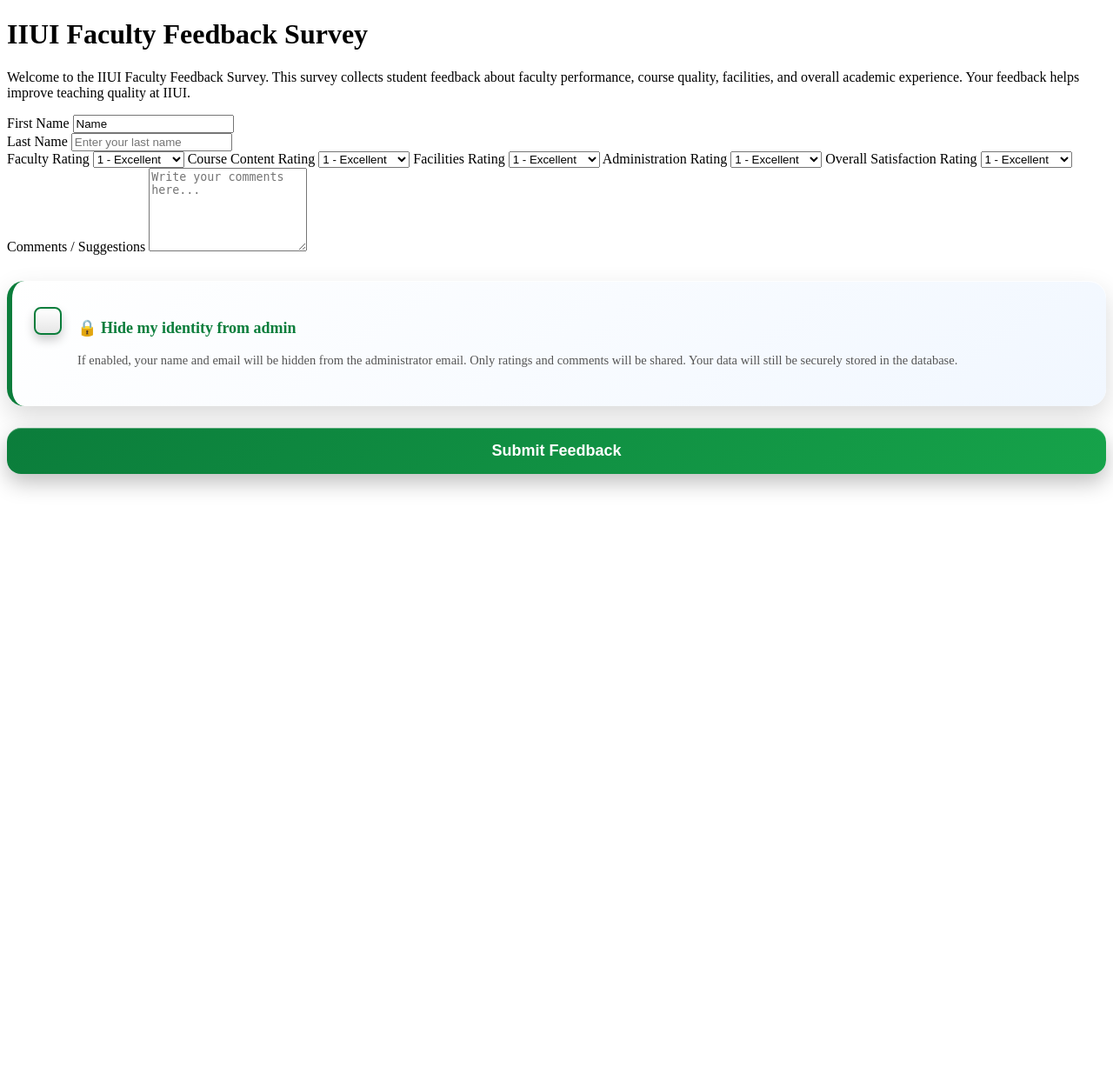
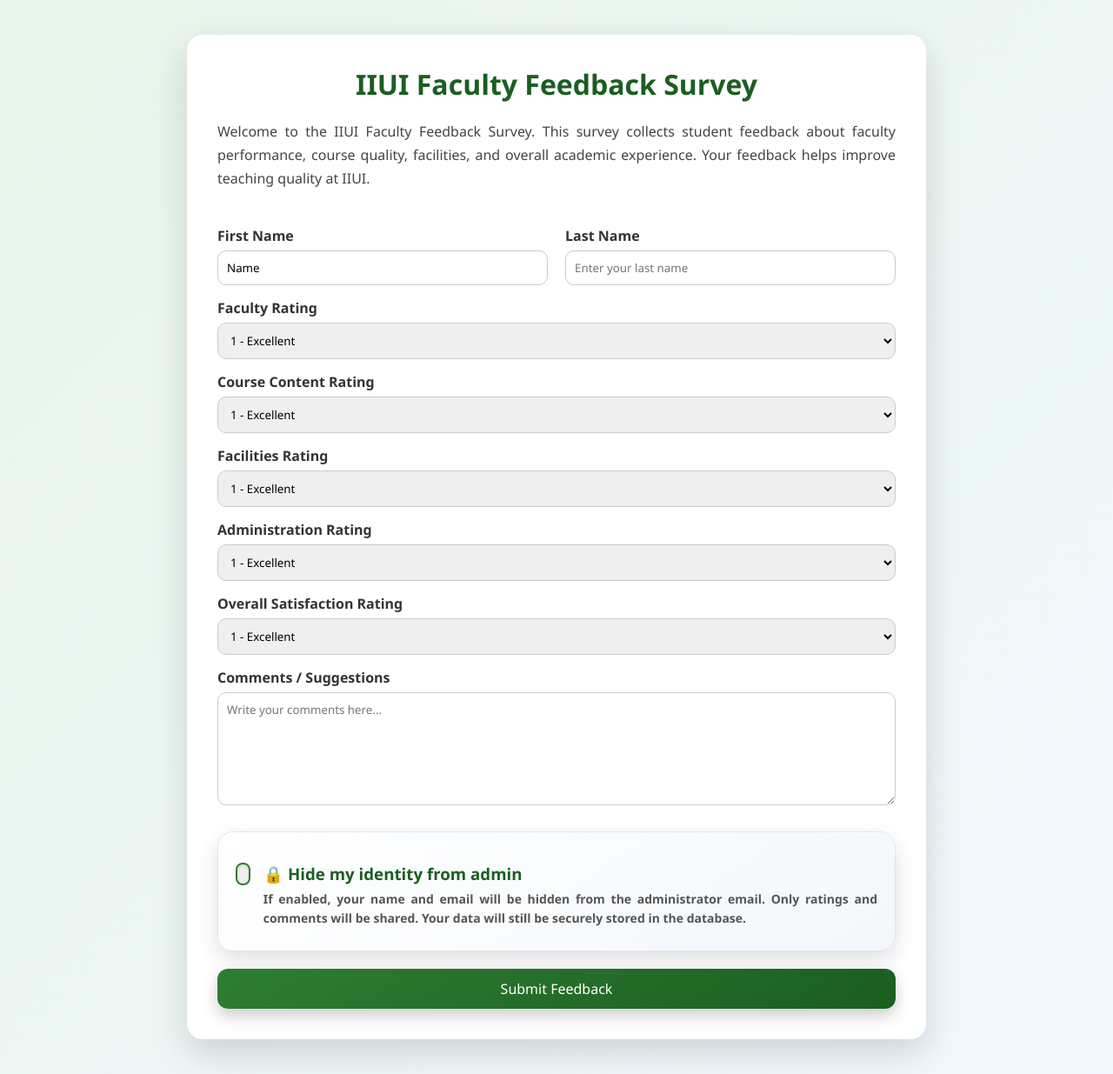
Before and after one commit to FatimaBatool55/IIUIFacultyFeedback, a Flask app: page /feedback in a window 1280 px wide. Shown: the whole page at 87% size. Before the commit the page ends 565 px from the top, so only its background shows below. Run offline with Flask 3, Linux system fonts and the light colour scheme; the visitor is signed in with stand-in values (Sample User, id 1).

Commit message:
Update style.css

```diff
--- a/static/style.css
+++ b/static/style.css
@@ -1,320 +1,213 @@
-<!DOCTYPE html>
-<html lang="en">
-<head>
-    <meta charset="UTF-8">
-    <title>Feedback Submitted</title>
-    <link rel="stylesheet" href="{{ url_for('static', filename='style.css') }}">
-</head>
-<body>
-    <!-- IIUI BANNER -->
-    <div class="iiui-banner">
-        <div class="iiui-brand">
-            <div class="iiui-logo">
-                <div class="iiui-logo-circle">
-                    <span class="logo-main">IIUI</span>
-                    <span class="logo-sub">Islamic University</span>
-                    <span class="logo-star">✦ ✦ ✦</span>
-                </div>
-            </div>
-            <div class="iiui-name">
-                <div class="uni-name">International Islamic University</div>
-                <div class="uni-name-arabic">الجامعة الإسلامية العالمية، إسلام آباد</div>
-            </div>
-        </div>
-        <div class="iiui-campus">
-            <div class="campus-name">ISLAMABAD</div>
-            <div class="campus-sub"><span class="gold-text">✦</span> PAKISTAN <span class="gold-text">✦</span></div>
-        </div>
-    </div>
+/* =========================
+   GLOBAL RESET
+========================= */
 
-    <div class="container">
-        <h1>Thank You!</h1>
-        <p class="intro">
-            Your feedback has been submitted successfully.
-            Thank you for taking the time to help improve the quality of education at IIUI.
-        </p>
-        <a href="/">
-            <button>Submit Another Feedback</button>
-        </a>
-    </div>
-</body>
-</html>
-
-/* ==========================================
-            Select Dropdown Styling
-========================================== */
-
-select{
-
-    appearance:none;
-
-    background-image:
-        linear-gradient(45deg,transparent 50%,#0b7d3b 50%),
-        linear-gradient(135deg,#0b7d3b 50%,transparent 50%);
-
-    background-position:
-        calc(100% - 20px) 50%,
-        calc(100% - 15px) 50%;
-
-    background-size:5px 5px,5px 5px;
-
-    background-repeat:no-repeat;
-
+* {
+    margin: 0;
+    padding: 0;
+    box-sizing: border-box;
+    font-family: "Segoe UI", Tahoma, Geneva, Verdana, sans-serif;
 }
 
+/* =========================
+   BODY
+========================= */
 
-/* ==========================================
-            Button (3D Effect)
-========================================== */
-
-button{
-
-    width:100%;
-
-    margin-top:25px;
-
-    padding:16px;
-
-    font-size:18px;
-
-    font-weight:700;
-
-    color:white;
-
-    background:linear-gradient(135deg,#0b7d3b,#16a34a);
-
-    border:none;
-
-    border-radius:16px;
-
-    cursor:pointer;
-
-    transition:all .3s ease;
-
-    box-shadow:
-
-        0 10px 25px rgba(0,0,0,.25),
-
-        inset 0 1px 0 rgba(255,255,255,.3);
-
+body {
+    background: linear-gradient(135deg, #e8f5e9, #f1f8ff);
+    padding: 40px;
 }
 
+/* =========================
+   MAIN CONTAINER
+========================= */
 
-button:hover{
-
-    transform:translateY(-3px);
-
-    box-shadow:
-
-        0 15px 30px rgba(0,0,0,.3);
-
+.container {
+    max-width: 850px;
+    margin: auto;
+    background: #ffffff;
+    padding: 35px;
+    border-radius: 18px;
+    box-shadow: 0 15px 40px rgba(0, 0, 0, 0.15);
 }
 
+/* =========================
+   HEADINGS
+========================= */
 
-button:active{
-
-    transform:translateY(0px);
-
-    box-shadow:
-
-        0 8px 15px rgba(0,0,0,.2);
-
+h1 {
+    text-align: center;
+    margin-bottom: 20px;
+    color: #1b5e20;
 }
 
-
-/* ==========================================
-            Name Row (Responsive Fix)
-========================================== */
-
-@media(max-width:768px){
-
-    .name-row{
-        flex-direction:column;
-    }
-
+.intro {
+    text-align: justify;
+    margin-bottom: 25px;
+    color: #444;
+    line-height: 1.7;
 }
 
+/* =========================
+   ERROR MESSAGE
+========================= */
 
-/* ==========================================
-            Privacy Card (3D Premium)
-========================================== */
-
-.privacy-card{
-
-    margin-top:30px;
-
-    padding:25px;
-
-    border-radius:20px;
-
-    background:linear-gradient(145deg,#ffffff,#f1f7ff);
-
-    border-left:6px solid #0b7d3b;
-
-    box-shadow:
-
-        0 12px 30px rgba(0,0,0,.15),
-
-        inset 0 1px 0 rgba(255,255,255,.9);
-
-    transition:.3s ease;
-
+.error {
+    background: #ffebee;
+    color: #c62828;
+    padding: 10px;
+    border-radius: 8px;
+    margin-bottom: 15px;
 }
 
+/* =========================
+   LABELS & INPUTS
+========================= */
 
-.privacy-card:hover{
-
-    transform:translateY(-3px);
-
-    box-shadow:
-
-        0 18px 40px rgba(0,0,0,.2);
-
+label {
+    display: block;
+    margin-top: 15px;
+    margin-bottom: 6px;
+    font-weight: 600;
+    color: #333;
 }
 
-
-/* ==========================================
-        Privacy Checkbox Layout
-========================================== */
-
-.privacy-option{
-
-    display:flex;
-
-    gap:18px;
-
-    align-items:flex-start;
-
-    cursor:pointer;
-
+input,
+select,
+textarea {
+    width: 100%;
+    padding: 10px;
+    border-radius: 10px;
+    border: 1px solid #ccc;
+    outline: none;
+    transition: 0.3s;
 }
 
-
-/* Hide default checkbox */
-
-.privacy-option input{
-
-    display:none;
-
+input:focus,
+select:focus,
+textarea:focus {
+    border-color: #2e7d32;
+    box-shadow: 0 0 6px rgba(46, 125, 50, 0.3);
 }
 
+/* =========================
+   BUTTON
+========================= */
 
-/* ==========================================
-        Custom 3D Checkbox
-========================================== */
-
-.custom-check{
-
-    width:28px;
-
-    height:28px;
-
-    min-width:28px;
-
-    border-radius:8px;
-
-    background:linear-gradient(#ffffff,#e6e6e6);
-
-    border:2px solid #0b7d3b;
-
-    box-shadow:
-
-        0 6px 12px rgba(0,0,0,.2),
-
-        inset 0 1px 2px rgba(255,255,255,.8);
-
-    position:relative;
-
-    margin-top:5px;
-
-    transition:.25s;
-
+button {
+    margin-top: 20px;
+    width: 100%;
+    padding: 12px;
+    background: linear-gradient(145deg, #2e7d32, #1b5e20);
+    color: white;
+    border: none;
+    border-radius: 12px;
+    font-size: 16px;
+    cursor: pointer;
+    transition: 0.3s;
+    box-shadow: 0 8px 18px rgba(0, 0, 0, 0.2);
 }
 
-
-/* Hover effect */
-
-.custom-check:hover{
-
-    transform:scale(1.1);
-
+button:hover {
+    transform: translateY(-2px);
+    box-shadow: 0 12px 25px rgba(0, 0, 0, 0.25);
 }
 
+/* =========================
+   NAME ROW (FIRST + LAST)
+========================= */
 
-/* Checked state */
-
-.privacy-option input:checked + .custom-check{
-
-    background:#0b7d3b;
-
+.name-row {
+    display: flex;
+    gap: 20px;
+    margin-bottom: 10px;
 }
 
-
-/* Tick mark */
-
-.privacy-option input:checked + .custom-check::after{
-
-    content:"✓";
-
-    position:absolute;
-
-    top:50%;
-
-    left:50%;
-
-    transform:translate(-50%,-55%);
-
-    color:white;
-
-    font-size:18px;
-
-    font-weight:bold;
-
+.input-group {
+    flex: 1;
 }
 
+/* =========================
+   PRIVACY CARD (3D STYLE)
+========================= */
 
-/* ==========================================
-        Privacy Text Styling
-========================================== */
-
-.privacy-content h3{
-
-    color:#0b7d3b;
-
-    font-size:18px;
-
-    margin-bottom:10px;
-
+.privacy-card {
+    margin-top: 25px;
+    padding: 20px;
+    border-radius: 18px;
+    background: linear-gradient(145deg, #ffffff, #f3f7fb);
+    border: 1px solid #dfe7ef;
+    box-shadow: 0 10px 25px rgba(0, 0, 0, 0.12);
+    transition: 0.3s ease;
 }
 
-
-.privacy-content p{
-
-    color:#555;
-
-    font-size:14.5px;
-
-    line-height:1.7;
-
-    text-align:justify;
-
+.privacy-card:hover {
+    transform: translateY(-3px);
 }
 
+/* =========================
+   PRIVACY OPTION
+========================= */
 
-/* ==========================================
-            Animation
-========================================== */
+.privacy-option {
+    display: flex;
+    align-items: flex-start;
+    gap: 15px;
+    cursor: pointer;
+}
 
-@keyframes fadeUp{
+/* hide default checkbox */
+.privacy-option input {
+    display: none;
+}
 
-    from{
-        opacity:0;
-        transform:translateY(20px);
+/* custom checkbox */
+.custom-check {
+    width: 26px;
+    height: 26px;
+    border-radius: 8px;
+    background: #f0f0f0;
+    border: 2px solid #2e7d32;
+    box-shadow: inset 0 2px 4px rgba(0,0,0,0.1);
+    position: relative;
+    transition: 0.3s;
+}
+
+/* checked state */
+.privacy-option input:checked + .custom-check {
+    background: #2e7d32;
+}
+
+.privacy-option input:checked + .custom-check::after {
+    content: "✓";
+    position: absolute;
+    top: 50%;
+    left: 50%;
+    transform: translate(-50%, -55%);
+    color: white;
+    font-size: 18px;
+    font-weight: bold;
+}
+
+/* privacy text */
+.privacy-content h3 {
+    margin-bottom: 6px;
+    color: #1b5e20;
+}
+
+.privacy-content p {
+    font-size: 14px;
+    color: #555;
+    line-height: 1.6;
+    text-align: justify;
+}
+
+/* =========================
+   RESPONSIVE
+========================= */
+
+@media (max-width: 768px) {
+    .name-row {
+        flex-direction: column;
     }
-
-    to{
-        opacity:1;
-        transform:translateY(0);
-    }
-
 }
```
